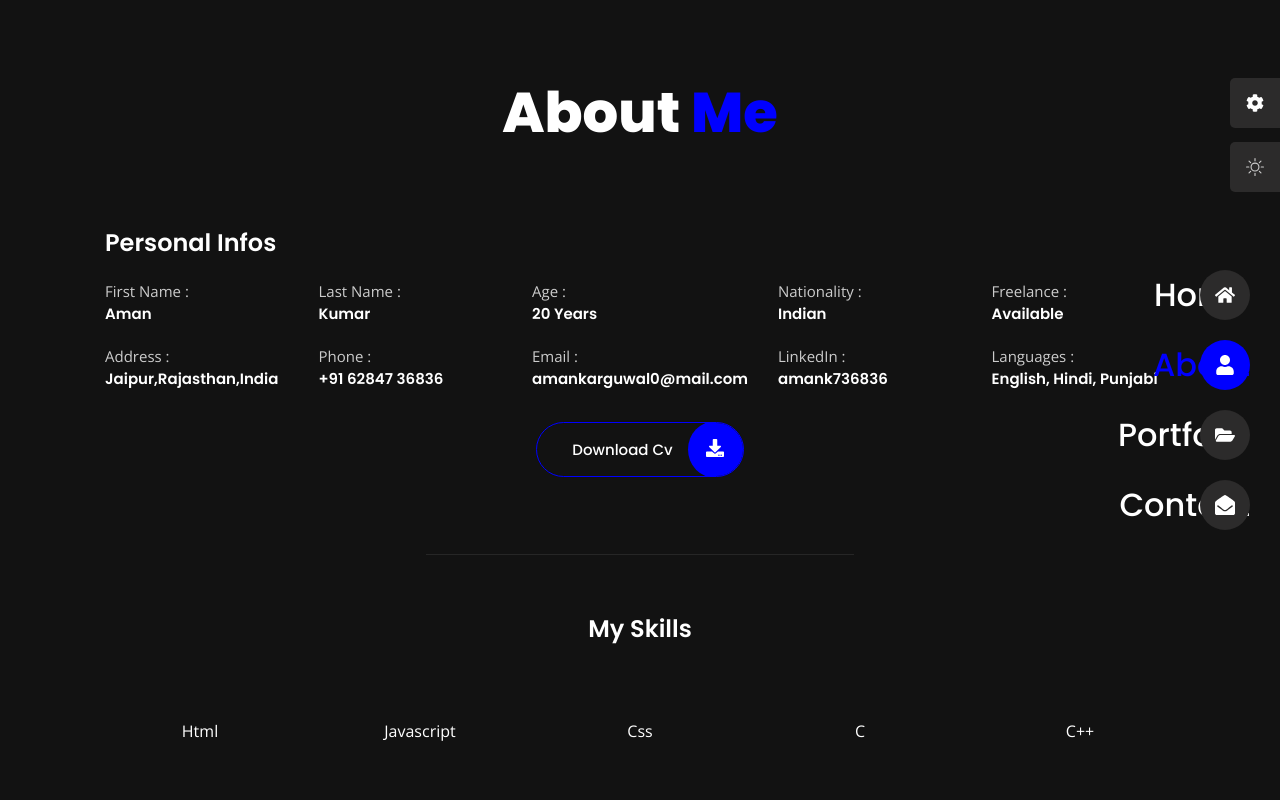
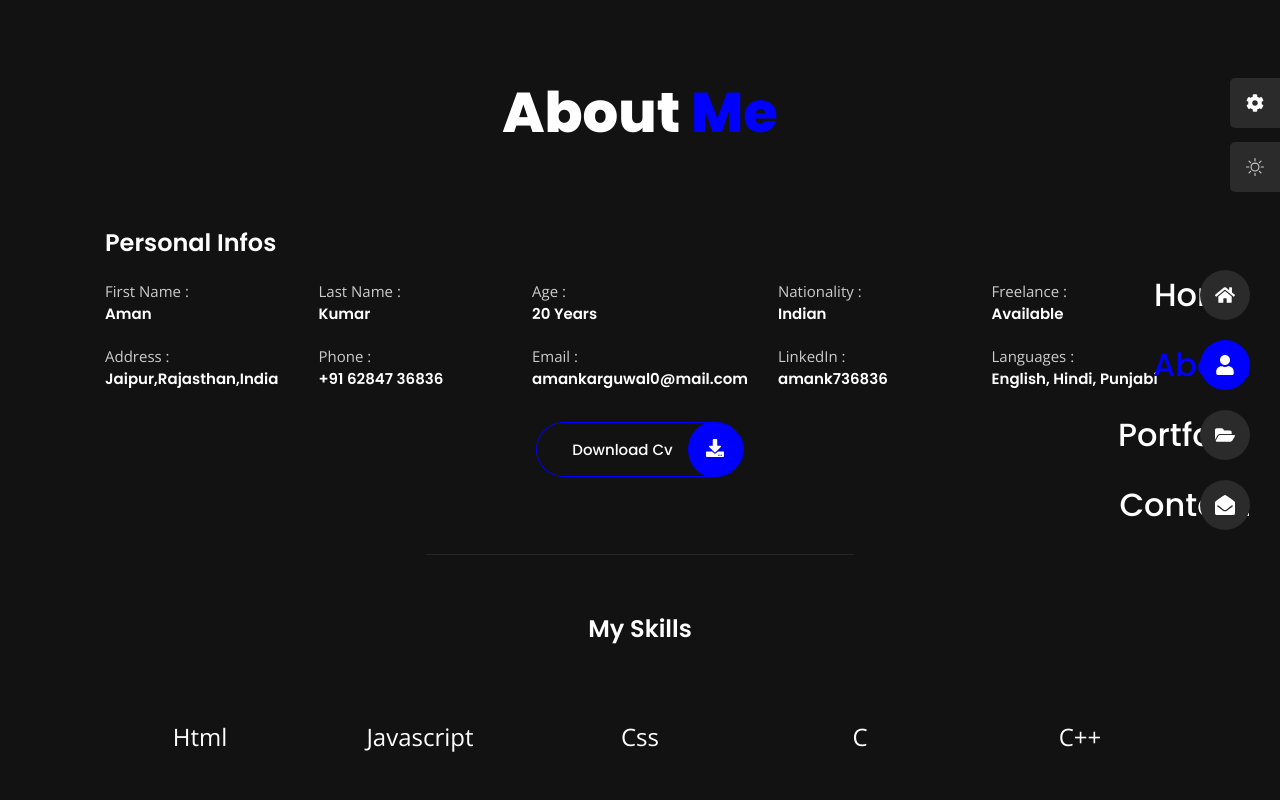
Before and after one commit to amank736836/portfoliowebsite, a React (Vite) app: page /about in a window 1280 px wide. Shown: the top 800 px of the page. Built offline with nearby package versions, Linux system fonts and the light colour scheme.

Commit message:
refactor: Update About page font size for skills title
The code changes in about.css update the font size for the .skills__title class in the About page. The font size is changed from var(--normal-font-size) to var(--h3-font-size) to improve the visual hierarchy and readability of the skills title.

```diff
--- a/src/pages/About/about.css
+++ b/src/pages/About/about.css
@@ -44,7 +44,7 @@
 
 .skills__title {
   font-family: var(--body-font);
-  font-size: var(--normal-font-size);
+  font-size: var(--h3-font-size);
   font-weight: var(--weight-400);
   text-align: center;
   margin-top: 24px;
```
